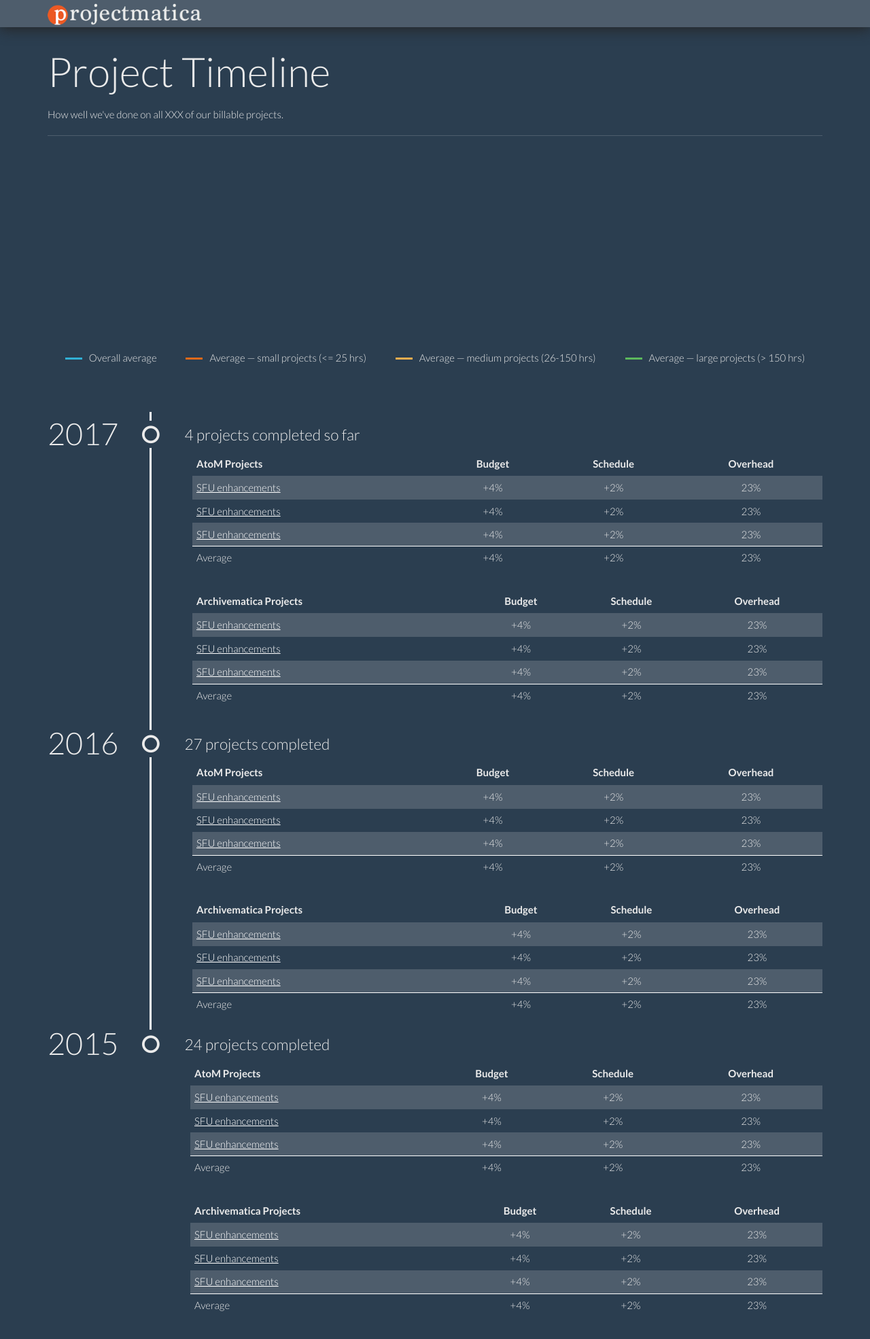
After one commit to nickwilkinson/projectmatica, a Django app: template pm/templates/pm/scorecard.html in a window 1280 px wide. The commit adds this page. Shown: the whole page at 68% size. Run offline with Django 3.2, Linux system fonts and the light colour scheme; the template is opened without the code that fills it, so the values that code supplies are empty; a map, chart or similar area stays blank; some libraries are stand-ins or nearby versions.

Commit message:
initial commit for scorecard feature

```diff
--- a/pm/static/pm/css/style.css
+++ b/pm/static/pm/css/style.css
@@ -200,3 +200,29 @@ h2.timeline_month_year:first-of-type {padding:0; margin:0; margin-top: 20px;}
 .timeline-bullet-decision {color:red;}
 .timeline_log_entry {margin-bottom: 40px; padding-top:3px;}
 .timeline_log_entry a {text-decoration: underline;}
+
+/************* PROJECTS SCORECARD *************/
+#timeline_charts .chart {height:250px; margin-top:5px;}
+#timeline_charts .chart_legend {height:40px; margin-top:40px; text-align: center;}
+#timeline_charts .chart_legend p {position:relative; display: inline; margin: 0 20px;}
+#timeline_charts .chart_legend p .legend_line {position:relative; display:inline-block; width: 25px; height:1px; top: -3px; margin-right:10px;}
+#timeline_charts .chart_legend p .overall_legend {border-top:3px solid #31b0d5;}
+#timeline_charts .chart_legend p .small_p_legend {border-top:3px solid rgba(223,105,26,1);}
+#timeline_charts .chart_legend p .medium_p_legend {border-top:3px solid rgba(240,173,78,1);}
+#timeline_charts .chart_legend p .large_p_legend {border-top:3px solid rgba(92,184,92,1);}
+
+.projects_by_year {margin-top:50px;}
+.year_wrapper {position: relative; display:block; width: 100%; height: auto; margin:0 auto; clear: both;}
+.final_year_wrapper {top: -12px;}
+.year_header {display:inline-block; width: 150px; height: auto; font-size: 3em; /*border-right:3px solid white;*/}
+.fa-circle-o {position:relative; font-size: 2em; margin-right: 20px; left: -14px; top:-5px; background-color: #2b3e50; padding: 5px 0; z-index: 1000;}
+.year_desc {position:relative; font-size: 1.5em; top:-7px;}
+.year_data_wrapper {position:relative; display:block; float:right; width:990px; padding-left:60px; margin-top:-65px; border-left:3px solid white; }
+.final_year_border {border: none;}
+
+.year_wrapper .table {font-size: 1em; margin-top: 60px;}
+.year_wrapper .additional_table {margin-top: 30px;}
+.year_wrapper .table thead tr th {height:25px;}
+.year_wrapper .table tbody tr td {height:25px;}
+.year_wrapper .fa-info-circle {margin-left:10px; cursor: pointer;}
+.year_wrapper .table tbody tr td.last_row {border-top: 1px solid white;}
--- a/pm/templates/pm/base.html
+++ b/pm/templates/pm/base.html
@@ -93,6 +93,13 @@
     <!-- jQuery (necessary for Bootstrap's JavaScript plugins) -->
     <script src="https://ajax.googleapis.com/ajax/libs/jquery/1.11.3/jquery.min.js"></script>
     <script src="https://code.jquery.com/ui/1.12.1/jquery-ui.js"></script>
+
+    {% if scorecard %}
+      <script src="https://cdnjs.cloudflare.com/ajax/libs/Chart.js/2.4.0/Chart.bundle.min.js"></script>
+      <script src="https://cdnjs.cloudflare.com/ajax/libs/Chart.js/2.4.0/Chart.min.js"></script>
+      <script src="{% static 'pm/js/scorecard_chart.js' %}"></script>
+    {% endif %}
+
 
     {% if autocomplete %}
     <script>
--- /dev/null
+++ b/pm/templates/pm/scorecard.html
@@ -0,0 +1,302 @@
+{% extends 'pm/base.html' %}
+
+{% block content %}
+
+<div class="container">
+	<div class="page-header" id="banner">
+		<div class="row">
+			<div class="col-md-12">
+				<h1>Project Timeline</h1>
+				<p>How well we've done on all XXX of our billable projects.</p>
+			</div>
+		</div>
+	</div>
+</div>
+
+<div class="container">
+	<div id="timeline_charts">
+		<div class="row">
+			<div class="col-md-4 chart">
+				<canvas id="budget_chart" width="350" height="250"></canvas>
+			</div>
+			<div class="col-md-4 chart">
+				<canvas id="schedule_chart" width="350" height="250"></canvas>
+			</div>
+			<div class="col-md-4 chart">
+				<canvas id="overhead_chart" width="350" height="250"></canvas>
+			</div>
+		</div>
+		<div class="row">
+			<div class="col-md-12 chart_legend">
+				<p><span class="legend_line overall_legend"></span>Overall average</p>
+				<p><span class="legend_line small_p_legend"></span>Average &#8212; small projects (<= 25 hrs)</p>
+				<p><span class="legend_line medium_p_legend"></span>Average &#8212; medium projects (26-150 hrs)</p>
+				<p><span class="legend_line large_p_legend"></span>Average &#8212; large projects (> 150 hrs)</p>
+			</div>
+		</div>
+	</div>
+</div>
+
+
+<div class="container projects_by_year">
+	<div class="year_wrapper">
+		<div>
+			<span class="year_header">2017</span>
+			<i class="fa fa-circle-o" aria-hidden="true"></i>
+			<span class="year_desc">4 projects completed so far</span>
+		</div>
+		<div class="year_data_wrapper">
+			<table class="table table-striped">
+				<thead>
+					<tr>
+						<th>AtoM Projects</th>
+						<th class="text-center">Budget</th>
+						<th class="text-center">Schedule</th>
+						<th class="text-center">Overhead</th>
+					</tr>
+				</thead>
+				<tbody>
+					<tr>
+						<td><a href="" target="_blank">SFU enhancements</a></td>
+						<td class="text-center">+4%</td>
+						<td class="text-center">+2%</td>
+						<td class="text-center">23%</td>
+					</tr>
+					<tr>
+						<td><a href="" target="_blank">SFU enhancements</a></td>
+						<td class="text-center">+4%</td>
+						<td class="text-center">+2%</td>
+						<td class="text-center">23%</td>
+					</tr>
+					<tr>
+						<td><a href="" target="_blank">SFU enhancements</a></td>
+						<td class="text-center">+4%</td>
+						<td class="text-center">+2%</td>
+						<td class="text-center">23%</td>
+					</tr>
+					<tr>
+						<td class="last_row">Average</td>
+						<td class="last_row text-center">+4%</td>
+						<td class="last_row text-center">+2%</td>
+						<td class="last_row text-center">23%</td>
+					</tr>
+				</tbody>
+
+			</table>
+			<table class="table table-striped additional_table">
+				<thead>
+					<tr>
+						<th>Archivematica Projects</th>
+						<th class="text-center">Budget</th>
+						<th class="text-center">Schedule</th>
+						<th class="text-center">Overhead</th>
+					</tr>
+				</thead>
+				<tbody>
+					<tr>
+						<td><a href="" target="_blank">SFU enhancements</a></td>
+						<td class="text-center">+4%</td>
+						<td class="text-center">+2%</td>
+						<td class="text-center">23%</td>
+					</tr>
+					<tr>
+						<td><a href="" target="_blank">SFU enhancements</a></td>
+						<td class="text-center">+4%</td>
+						<td class="text-center">+2%</td>
+						<td class="text-center">23%</td>
+					</tr>
+					<tr>
+						<td><a href="" target="_blank">SFU enhancements</a></td>
+						<td class="text-center">+4%</td>
+						<td class="text-center">+2%</td>
+						<td class="text-center">23%</td>
+					</tr>
+					<tr>
+						<td class="last_row">Average</td>
+						<td class="last_row text-center">+4%</td>
+						<td class="last_row text-center">+2%</td>
+						<td class="last_row text-center">23%</td>
+					</tr>
+
+				</tbody>
+
+			</table>
+
+		</div>
+	</div>
+
+	<div class="year_wrapper">
+		<div>
+			<span class="year_header">2016</span>
+			<i class="fa fa-circle-o" aria-hidden="true"></i>
+			<span class="year_desc">27 projects completed</span>
+		</div>
+		<div class="year_data_wrapper">
+			<table class="table table-striped">
+				<thead>
+					<tr>
+						<th>AtoM Projects</th>
+						<th class="text-center">Budget</th>
+						<th class="text-center">Schedule</th>
+						<th class="text-center">Overhead</th>
+					</tr>
+				</thead>
+				<tbody>
+					<tr>
+						<td><a href="" target="_blank">SFU enhancements</a></td>
+						<td class="text-center">+4%</td>
+						<td class="text-center">+2%</td>
+						<td class="text-center">23%</td>
+					</tr>
+					<tr>
+						<td><a href="" target="_blank">SFU enhancements</a></td>
+						<td class="text-center">+4%</td>
+						<td class="text-center">+2%</td>
+						<td class="text-center">23%</td>
+					</tr>
+					<tr>
+						<td><a href="" target="_blank">SFU enhancements</a></td>
+						<td class="text-center">+4%</td>
+						<td class="text-center">+2%</td>
+						<td class="text-center">23%</td>
+					</tr>
+					<tr>
+						<td class="last_row">Average</td>
+						<td class="last_row text-center">+4%</td>
+						<td class="last_row text-center">+2%</td>
+						<td class="last_row text-center">23%</td>
+					</tr>
+				</tbody>
+
+			</table>
+			<table class="table table-striped additional_table">
+				<thead>
+					<tr>
+						<th>Archivematica Projects</th>
+						<th class="text-center">Budget</th>
+						<th class="text-center">Schedule</th>
+						<th class="text-center">Overhead</th>
+					</tr>
+				</thead>
+				<tbody>
+					<tr>
+						<td><a href="" target="_blank">SFU enhancements</a></td>
+						<td class="text-center">+4%</td>
+						<td class="text-center">+2%</td>
+						<td class="text-center">23%</td>
+					</tr>
+					<tr>
+						<td><a href="" target="_blank">SFU enhancements</a></td>
+						<td class="text-center">+4%</td>
+						<td class="text-center">+2%</td>
+						<td class="text-center">23%</td>
+					</tr>
+					<tr>
+						<td><a href="" target="_blank">SFU enhancements</a></td>
+						<td class="text-center">+4%</td>
+						<td class="text-center">+2%</td>
+						<td class="text-center">23%</td>
+					</tr>
+					<tr>
+						<td class="last_row">Average</td>
+						<td class="last_row text-center">+4%</td>
+						<td class="last_row text-center">+2%</td>
+						<td class="last_row text-center">23%</td>
+					</tr>
+
+				</tbody>
+
+			</table>
+
+		</div>
+	</div>
+
+	<div class="year_wrapper final_year_wrapper">
+		<div>
+			<span class="year_header">2015</span>
+			<i class="fa fa-circle-o" aria-hidden="true"></i>
+			<span class="year_desc">24 projects completed</span>
+		</div>
+		<div class="year_data_wrapper final_year_border">
+			<table class="table table-striped">
+				<thead>
+					<tr>
+						<th>AtoM Projects</th>
+						<th class="text-center">Budget</th>
+						<th class="text-center">Schedule</th>
+						<th class="text-center">Overhead</th>
+					</tr>
+				</thead>
+				<tbody>
+					<tr>
+						<td><a href="" target="_blank">SFU enhancements</a></td>
+						<td class="text-center">+4%</td>
+						<td class="text-center">+2%</td>
+						<td class="text-center">23%</td>
+					</tr>
+					<tr>
+						<td><a href="" target="_blank">SFU enhancements</a></td>
+						<td class="text-center">+4%</td>
+						<td class="text-center">+2%</td>
+						<td class="text-center">23%</td>
+					</tr>
+					<tr>
+						<td><a href="" target="_blank">SFU enhancements</a></td>
+						<td class="text-center">+4%</td>
+						<td class="text-center">+2%</td>
+						<td class="text-center">23%</td>
+					</tr>
+					<tr>
+						<td class="last_row">Average</td>
+						<td class="last_row text-center">+4%</td>
+						<td class="last_row text-center">+2%</td>
+						<td class="last_row text-center">23%</td>
+					</tr>
+				</tbody>
+
+			</table>
+			<table class="table table-striped additional_table">
+				<thead>
+					<tr>
+						<th>Archivematica Projects</th>
+						<th class="text-center">Budget</th>
+						<th class="text-center">Schedule</th>
+						<th class="text-center">Overhead</th>
+					</tr>
+				</thead>
+				<tbody>
+					<tr>
+						<td><a href="" target="_blank">SFU enhancements</a></td>
+						<td class="text-center">+4%</td>
+						<td class="text-center">+2%</td>
+						<td class="text-center">23%</td>
+					</tr>
+					<tr>
+						<td><a href="" target="_blank">SFU enhancements</a></td>
+						<td class="text-center">+4%</td>
+						<td class="text-center">+2%</td>
+						<td class="text-center">23%</td>
+					</tr>
+					<tr>
+						<td><a href="" target="_blank">SFU enhancements</a></td>
+						<td class="text-center">+4%</td>
+						<td class="text-center">+2%</td>
+						<td class="text-center">23%</td>
+					</tr>
+					<tr>
+						<td class="last_row">Average</td>
+						<td class="last_row text-center">+4%</td>
+						<td class="last_row text-center">+2%</td>
+						<td class="last_row text-center">23%</td>
+					</tr>
+
+				</tbody>
+
+			</table>
+
+		</div>
+	</div>
+
+</div>
+
+{% endblock %}
```
Also changed, not shown: pm/static/pm/js/scorecard_chart.js (added, +138 -0 lines).
